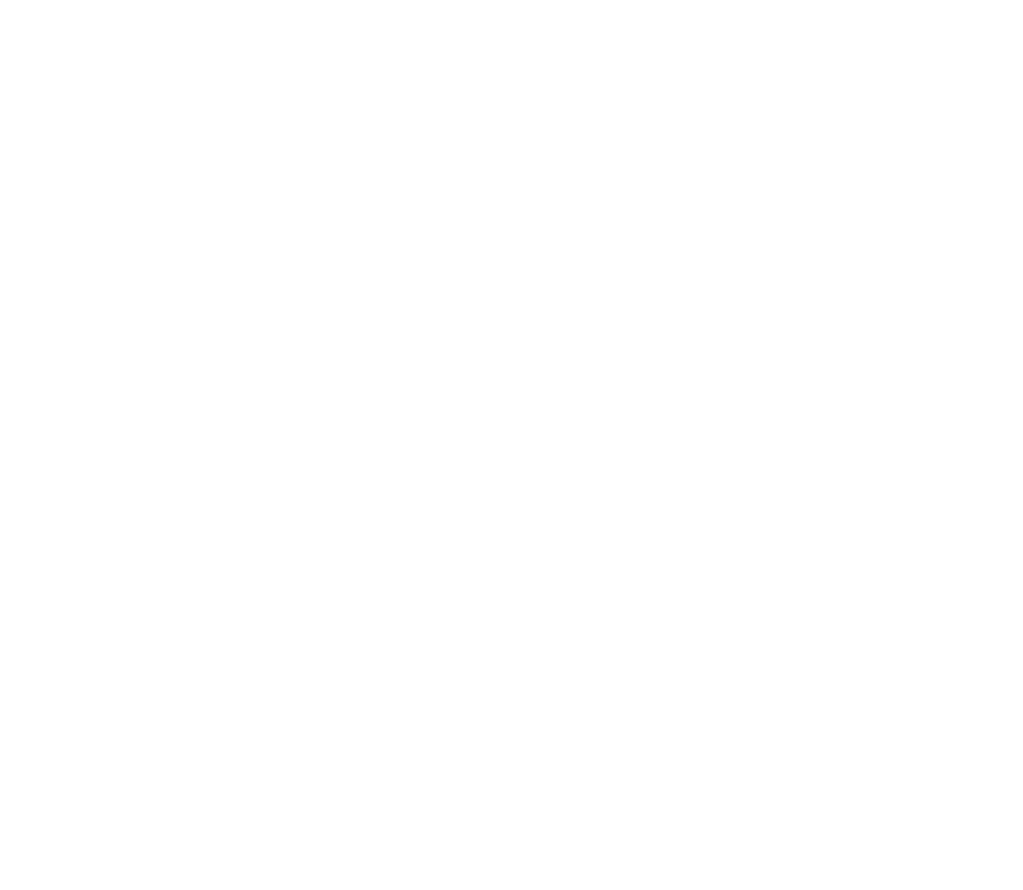
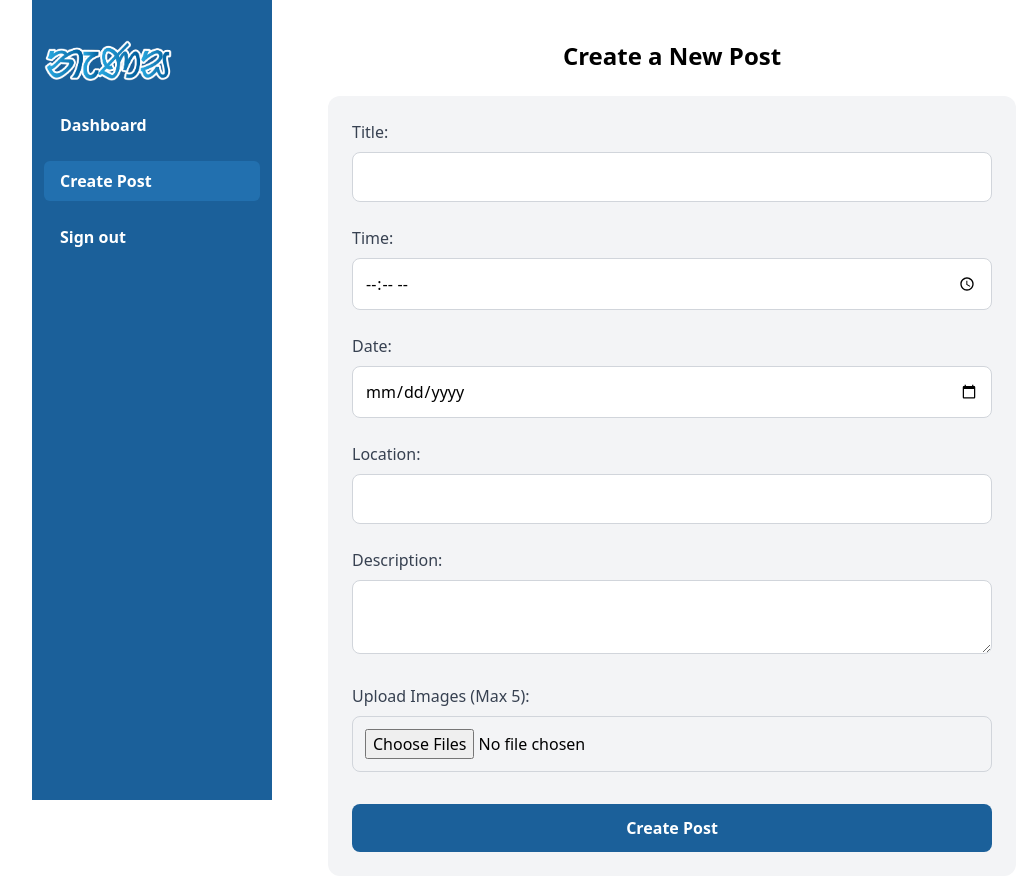
Before and after one commit to DushyanthaAT/IEEENenasa, a React (Vite) app: page /about/admin/create-post in a window 1280 px wide. Before the commit this address had no page. Shown: the top 890 px of the page, without its empty margins (96-1119 px from the left). Before the commit the page ends 800 px from the top, so only its background shows below. Built offline with nearby package versions, Linux system fonts and the light colour scheme.

Commit message:
create admin side page ui

```diff
--- a/src/App.jsx
+++ b/src/App.jsx
@@ -7,6 +7,7 @@
 import DetailPage from "./Pages/DetailPage";
 import Login from "./Pages/Admin/Login";
 import Dashboard from "./Pages/Admin/Dashboard";
+import CreatePost from "./Pages/Admin/CreatePost";
 
 const App = () => {
   return (
@@ -20,6 +21,7 @@
           <Route path="/projects/project" element={<DetailPage />} />
           <Route path="/about/admin" element={<Login />} />
           <Route path="/about/admin/dashboard" element={<Dashboard />} />
+          <Route path="/about/admin/create-post" element={<CreatePost />} />
         </Routes>
       </BrowserRouter>
     </div>
--- a/src/Components/AdminSideNav.jsx
+++ b/src/Components/AdminSideNav.jsx
@@ -17,11 +17,11 @@
   };
 
   return (
-    <div className="flex h-screen absolute md:relative">
+    <div className="flex h-screen absolute md:fixed">
       <div
         className={`${
           isNavOpen ? "flex-col" : "hidden"
-        } h-screen w-60 bg-pri_blue  pt-10 px-3 md:flex md:flex-col`}
+        } h-screen w-60 bg-pri_blue  pt-10 px-3 lg:flex lg:flex-col`}
       >
         <img src={NenasaLogo} alt="Nensa Logo" className="w-32 " />
         <div>
@@ -37,7 +37,7 @@
                 Dashboard
               </li>
             </Link>
-            <Link to="/about/admin/dashboard">
+            <Link to="/about/admin/create-post">
               <li
                 className={`w-full block py-2 px-4 rounded-md text-white font-bold ${
                   location.pathname === "/about/admin/create-post"
@@ -65,7 +65,7 @@
 
       <button
         onClick={toggleSideNav}
-        className="text-pri_blue md:hidden focus:outline-non rounded-xl flex justify-center items-center text-4xl font-bold"
+        className="text-pri_blue lg:hidden focus:outline-non rounded-xl flex justify-center items-center text-4xl font-bold"
       >
         {isNavOpen ? <LuPanelRightOpen /> : <LuPanelLeftOpen />}
       </button>
--- /dev/null
+++ b/src/Pages/Admin/CreatePost.jsx
@@ -0,0 +1,192 @@
+import React, { useState } from "react";
+import AdminSideNav from "../../Components/AdminSideNav";
+
+const CreatePost = () => {
+  const [formData, setFormData] = useState({
+    title: "",
+    time: "",
+    date: "",
+    location: "",
+    description: "",
+    images: [],
+  });
+
+  // Handle input change
+  const handleChange = (e) => {
+    const { name, value } = e.target;
+    setFormData({
+      ...formData,
+      [name]: value,
+    });
+  };
+
+  // Handle file input change (multiple images)
+  const handleFileChange = (e) => {
+    const files = Array.from(e.target.files);
+    if (files.length + formData.images.length <= 5) {
+      setFormData({
+        ...formData,
+        images: [...formData.images, ...files],
+      });
+    } else {
+      alert("You can upload a maximum of 5 images.");
+    }
+  };
+
+  // Handle form submission
+  const handleSubmit = (e) => {
+    e.preventDefault();
+    console.log("Form Data Submitted:", formData);
+    // Here you can add logic to send this data to a server or database
+  };
+
+  return (
+    <div className="flex">
+      <AdminSideNav />
+
+      <div className="w-full flex flex-col justify-center items-center">
+        <div className="p-6 md:p-10 lg:ml-64  max-w-3xl w-full">
+          <h2 className="text-2xl font-bold mb-6 text-center">
+            Create a New Post
+          </h2>
+          <form
+            onSubmit={handleSubmit}
+            className="space-y-6 bg-gray-100 p-6 rounded-xl w-full"
+          >
+            {/* Title */}
+            <div className="form-group">
+              <label
+                htmlFor="title"
+                className="block font-medium text-gray-700 mb-2"
+              >
+                Title:
+              </label>
+              <input
+                id="title"
+                type="text"
+                name="title"
+                value={formData.title}
+                onChange={handleChange}
+                className="w-full p-3 border border-gray-300 rounded-lg focus:outline-none focus:ring-2 focus:ring-blue-500"
+                required
+              />
+            </div>
+
+            {/* Time */}
+            <div className="form-group">
+              <label
+                htmlFor="time"
+                className="block font-medium text-gray-700 mb-2"
+              >
+                Time:
+              </label>
+              <input
+                id="time"
+                type="time"
+                name="time"
+                value={formData.time}
+                onChange={handleChange}
+                className="w-full p-3 border border-gray-300 rounded-lg focus:outline-none focus:ring-2 focus:ring-blue-500"
+                required
+              />
+            </div>
+
+            {/* Date */}
+            <div className="form-group">
+              <label
+                htmlFor="date"
+                className="block font-medium text-gray-700 mb-2"
+              >
+                Date:
+              </label>
+              <input
+                id="date"
+                type="date"
+                name="date"
+                value={formData.date}
+                onChange={handleChange}
+                className="w-full p-3 border border-gray-300 rounded-lg focus:outline-none focus:ring-2 focus:ring-blue-500"
+                required
+              />
+            </div>
+
+            {/* Location */}
+            <div className="form-group">
+              <label
+                htmlFor="location"
+                className="block font-medium text-gray-700 mb-2"
+              >
+                Location:
+              </label>
+              <input
+                id="location"
+                type="text"
+                name="location"
+                value={formData.location}
+                onChange={handleChange}
+                className="w-full p-3 border border-gray-300 rounded-lg focus:outline-none focus:ring-2 focus:ring-blue-500"
+                required
+              />
+            </div>
+
+            {/* Description */}
+            <div className="form-group">
+              <label
+                htmlFor="description"
+                className="block font-medium text-gray-700 mb-2"
+              >
+                Description:
+              </label>
+              <textarea
+                id="description"
+                name="description"
+                value={formData.description}
+                onChange={handleChange}
+                className="w-full p-3 border border-gray-300 rounded-lg focus:outline-none focus:ring-2 focus:ring-blue-500"
+                required
+              />
+            </div>
+
+            {/* Upload Images */}
+            <div className="form-group">
+              <label
+                htmlFor="images"
+                className="block font-medium text-gray-700 mb-2"
+              >
+                Upload Images (Max 5):
+              </label>
+              <input
+                id="images"
+                type="file"
+                name="images"
+                accept="image/*"
+                onChange={handleFileChange}
+                multiple
+                className="w-full p-3 border border-gray-300 rounded-lg focus:outline-none focus:ring-2 focus:ring-blue-500"
+                required
+              />
+              <div className="mt-2">
+                {formData.images.length > 0 &&
+                  formData.images.map((image, index) => (
+                    <p key={index} className="text-gray-600">{`Image ${
+                      index + 1
+                    }: ${image.name}`}</p>
+                  ))}
+              </div>
+            </div>
+
+            {/* Submit Button */}
+            <button
+              type="submit"
+              className="w-full p-3 bg-pri_blue text-white font-semibold rounded-lg hover:bg-blue-900 focus:outline-none focus:ring-2 focus:ring-blue-500"
+            >
+              Create Post
+            </button>
+          </form>
+        </div>
+      </div>
+    </div>
+  );
+};
+
+export default CreatePost;
--- a/src/Pages/Admin/Dashboard.jsx
+++ b/src/Pages/Admin/Dashboard.jsx
@@ -21,24 +21,26 @@
   };
 
   return (
-    <div className="flex text-xs">
+    <div className="flex">
       <div className="">
         <AdminSideNav />
       </div>
-      <div className="w-full flex flex-col flex-1 p-6 items-center">
-        <h2 className="text-2xl font-bold mb-6 text-gray-800">Dashboard</h2>
+      <div className=" flex-1 p-6 items-center lg:ml-64">
+        <h2 className="text-2xl font-bold mb-6 text-gray-800 text-center">
+          Dashboard
+        </h2>
 
         {/* Table */}
         <table className="min-w-full bg-gray-100  rounded-xl shadow-md ">
           <thead>
             <tr>
-              <th className="py-2 px-4 text-left border-r border-gray-300   font-medium text-gray-700 bg-gray-200 rounded-tl-xl w-2/4">
+              <th className="py-2 px-4 text-left border-r border-gray-300  text-sm font-medium text-gray-700 bg-gray-200 rounded-tl-xl w-2/4">
                 Title
               </th>
-              <th className="py-2 px-4 text-left border-r border-gray-300  font-medium text-gray-700 bg-gray-200 w-1/4">
+              <th className="py-2 px-4 text-left border-r border-gray-300 text-sm font-medium text-gray-700 bg-gray-200 w-1/4">
                 Date Uploaded
               </th>
-              <th className="py-2 px-4 text-left   font-medium text-gray-700 bg-gray-200 rounded-tr-xl w-1/4">
+              <th className="py-2 px-4 text-left  text-sm font-medium text-gray-700 bg-gray-200 rounded-tr-xl w-1/4">
                 Actions
               </th>
             </tr>
@@ -46,13 +48,13 @@
           <tbody>
             {data.map((item) => (
               <tr key={item.id} className="hover:bg-gray-100">
-                <td className="py-2 px-4  text-gray-800  border-r border-gray-300 truncate max-w-xs">
+                <td className="py-2 px-4 text-sm text-gray-800  border-r border-gray-300 truncate max-w-xs">
                   {item.title}
                 </td>
-                <td className="py-2 px-4  text-gray-600  border-r border-gray-300">
+                <td className="py-2 px-4 text-sm text-gray-600  border-r border-gray-300">
                   {item.dateUploaded}
                 </td>
-                <td className="py-2 px-4  space-x-4 ">
+                <td className="py-2 px-4 text-sm space-x-4 ">
                   {/* Edit Button */}
                   <button
                     onClick={() => handleEdit(item.id)}
```
